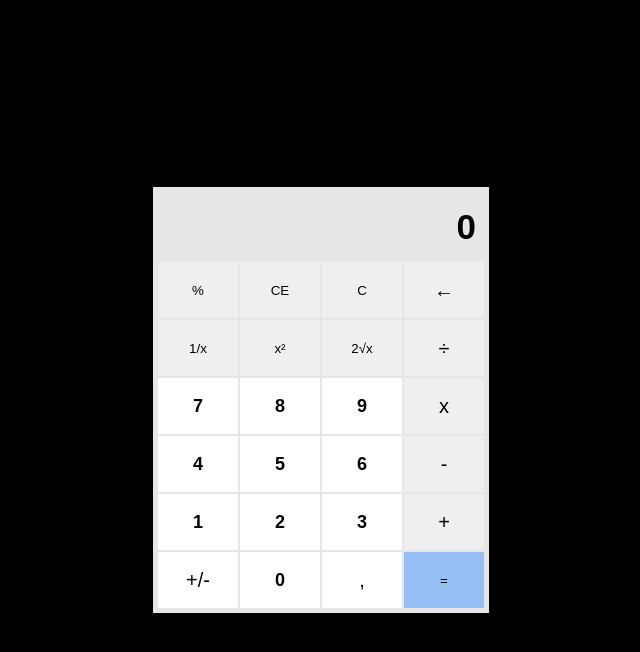
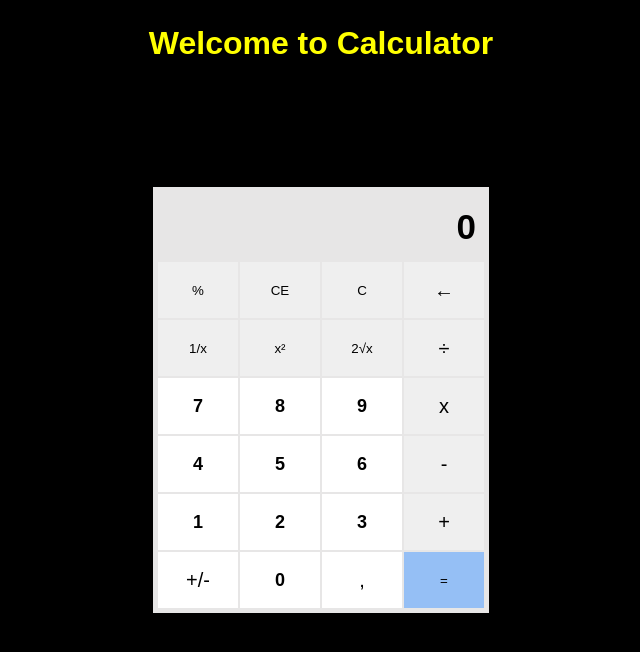
Before and after one commit to XpLuckyXp/Calculator, a plain HTML site: page index.html in a window 1280 px wide. Shown: the whole page, without its empty margins (319-959 px from the left). Drawn offline with Linux system fonts and the light colour scheme.

Commit message:
Update index.html

```diff
--- a/index.html
+++ b/index.html
@@ -13,8 +13,9 @@
 </head>
 <body>
 
+<h1>Welcome to Calculator</h1>
+
 <div class="calc">
-
   <div class="scroll">
     <div id="display" class="display">0
 
```
